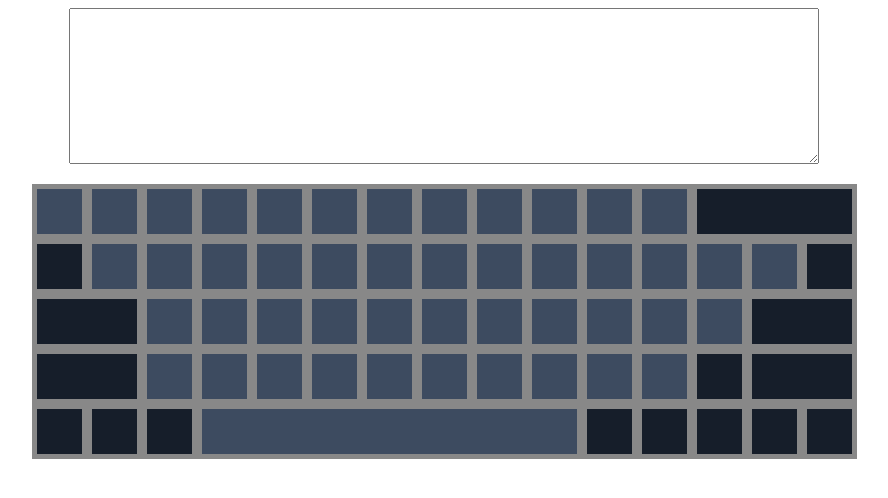
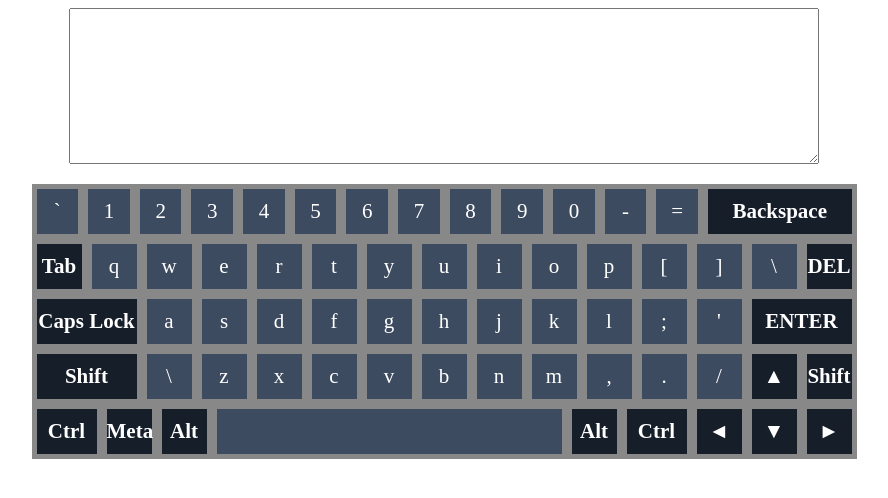
Before and after one commit to GerasimovichSergey/virtual-keyboard, a plain HTML site: page index.html in a window 1280 px wide. Shown: the whole page, without its empty margins (196-1084 px from the left). Drawn offline with Linux system fonts and the light colour scheme.

Commit message:
feat: add JS generation keyboard

```diff
--- a/index.html
+++ b/index.html
@@ -10,8 +10,8 @@
 </head>
 
 <body>
-    <div class="container">
-        <textarea name="text" id="textarea" cols="70" rows="10"></textarea>
+    <!-- <div class="container">
+        <textarea name="text" class="textarea" cols="70" rows="10"></textarea>
         <div class="keyboard-wrapper">
             <div class="row">
                 <div class="key"></div>
@@ -72,6 +72,7 @@
                 <div class="key"></div>
                 <div class="key"></div>
                 <div class="key"></div>
+                <div class="key"></div>
                 <div class="key arrow-up functional"></div>
                 <div class="key right-shift functional"></div>
             </div>
@@ -81,13 +82,13 @@
                 <div class="key left-alt functional"></div>
                 <div class="key space"></div>
                 <div class="key right-alt functional"></div>
+                <div class="key right-ctrl functional"></div>
                 <div class="key arrow-left functional"></div>
                 <div class="key arrow-down functional"></div>
                 <div class="key arrow-right functional"></div>
-                <div class="key right-ctrl functional"></div>
             </div>
         </div>
-    </div>
+    </div> -->
 
     <script src="index.js"></script>
 </body>
--- a/index.js
+++ b/index.js
@@ -0,0 +1,151 @@
+const body = document.querySelector('body');
+const keyboardEn = [
+    ['`', '1', '2', '3', '4', '5', '6', '7', '8', '9', '0', '-', '=', 'Backspace'],
+    ['Tab', 'q', 'w', 'e', 'r', 't', 'y', 'u', 'i', 'o', 'p', '[', ']', '\\', 'Delete'],
+    ['CapsLock', 'a', 's', 'd', 'f', 'g', 'h', 'j', 'k', 'l', ';', "'", 'Enter'],
+    ['ShiftLeft', '\\', 'z', 'x', 'c', 'v', 'b', 'n', 'm', ',', '.', '/', 'ArrowUp', 'ShiftRight'],
+    ['ControlLeft', 'Meta', 'AltLeft', ' ', 'AltRight', 'ControlRight', 'ArrowLeft', 'ArrowDown', 'ArrowRight']
+];
+let language = 'en';
+
+function createElem(name, classList) {
+    const elem = document.createElement(name);
+    elem.classList.add(classList);
+
+    return elem;
+}
+
+function createContainer() {
+    const container = createElem('div', 'container');
+    body.prepend(container);
+}
+
+createContainer();
+
+const container = document.querySelector('.container');
+
+function createTextArea() {
+    const textArea = createElem('textarea', 'textarea');
+    textArea.name = 'text';
+    textArea.cols = '70';
+    textArea.rows = '10';
+    container.append(textArea);
+}
+
+createTextArea();
+
+function createKeyboardWrapper() {
+    const keyboardWrapper = createElem('div', 'keyboard-wrapper');
+    container.append(keyboardWrapper);
+}
+
+createKeyboardWrapper();
+
+function createKeyboardRows() {
+    const keyboardWrapper = document.querySelector('.keyboard-wrapper');
+
+    for (let i = 0; i < keyboardEn.length; i++) {
+        const row = createElem('div', 'row');
+        keyboardWrapper.append(row);
+    }
+
+    createBtns();
+}
+
+createKeyboardRows();
+
+function createBtns() {
+    const rows = document.querySelectorAll('.row');
+
+    for (let i = 0; i < keyboardEn.length; i++) {
+        for (let j = 0; j < keyboardEn[i].length; j++) {
+            const key = createElem('div', 'key');
+
+            key.textContent = keyboardEn[i][j];
+
+            if (keyboardEn[i][j] === ' ') {
+                key.classList.add('space');
+            }
+
+            if (keyboardEn[i][j] === 'Backspace'
+                || keyboardEn[i][j] === 'Tab'
+                || keyboardEn[i][j] === 'Delete'
+                || keyboardEn[i][j] === 'CapsLock'
+                || keyboardEn[i][j] === 'Enter'
+                || keyboardEn[i][j] === 'ShiftLeft'
+                || keyboardEn[i][j] === 'ShiftRight'
+                || keyboardEn[i][j] === 'ArrowUp'
+                || keyboardEn[i][j] === 'ControlLeft'
+                || keyboardEn[i][j] === 'ControlRight'
+                || keyboardEn[i][j] === 'Meta'
+                || keyboardEn[i][j] === 'AltLeft'
+                || keyboardEn[i][j] === 'AltRight'
+                || keyboardEn[i][j] === 'ArrowLeft'
+                || keyboardEn[i][j] === 'ArrowDown'
+                || keyboardEn[i][j] === 'ArrowRight') {
+
+                if (keyboardEn[i][j] === 'Backspace') {
+                    key.classList.add('backspace');
+                }
+                if (keyboardEn[i][j] === 'Tab') {
+                    key.classList.add('tab');
+                }
+                if (keyboardEn[i][j] === 'Delete') {
+                    key.classList.add('del');
+                    key.textContent = 'DEL';
+                }
+                if (keyboardEn[i][j] === 'CapsLock') {
+                    key.classList.add('caps-lock');
+                    key.textContent = 'Caps Lock';
+                }
+                if (keyboardEn[i][j] === 'Enter') {
+                    key.classList.add('enter');
+                    key.textContent = 'ENTER';
+                }
+                if (keyboardEn[i][j] === 'ShiftLeft') {
+                    key.classList.add('left-shift');
+                    key.textContent = 'Shift';
+                }
+                if (keyboardEn[i][j] === 'ShiftRight') {
+                    key.classList.add('right-shift');
+                    key.textContent = 'Shift';
+                }
+                if (keyboardEn[i][j] === 'ControlLeft') {
+                    key.classList.add('left-ctrl');
+                    key.textContent = 'Ctrl';
+                }
+                if (keyboardEn[i][j] === 'AltLeft') {
+                    key.classList.add('left-alt');
+                    key.textContent = 'Alt';
+                }
+                if (keyboardEn[i][j] === 'AltRight') {
+                    key.classList.add('right-alt');
+                    key.textContent = 'Alt';
+                }
+                if (keyboardEn[i][j] === 'ControlRight') {
+                    key.classList.add('right-ctrl');
+                    key.textContent = 'Ctrl';
+                }
+                if (keyboardEn[i][j] === 'ArrowUp') {
+                    key.innerHTML = '&#9650;'
+                }
+                if (keyboardEn[i][j] === 'ArrowLeft') {
+                    key.innerHTML = '&#9668;'
+                }
+                if (keyboardEn[i][j] === 'ArrowDown') {
+                    key.innerHTML = '&#9660;'
+                }
+                if (keyboardEn[i][j] === 'ArrowRight') {
+                    key.innerHTML = '&#9658;'
+                }
+
+
+                key.classList.add('functional');
+            }
+
+
+            // key.textContent = keyboardEn[i][j];
+            rows[i].append(key);
+        }
+    }
+}
--- a/style.css
+++ b/style.css
@@ -6,7 +6,7 @@
     margin: 0 auto;
 }
 
-#textarea {
+.textarea {
     margin: 0 auto;
     display: block;
     width: 750px;
@@ -49,11 +49,15 @@
 
 .caps-lock,
 .enter,
-.left-shift,
-.right-shift {
+.left-shift {
     width: 100px;
 }
 
 .space {
-    width: 375px;
+    width: 345px;
 }
+
+.left-ctrl,
+.right-ctrl {
+    width: 60px;
+}
```
